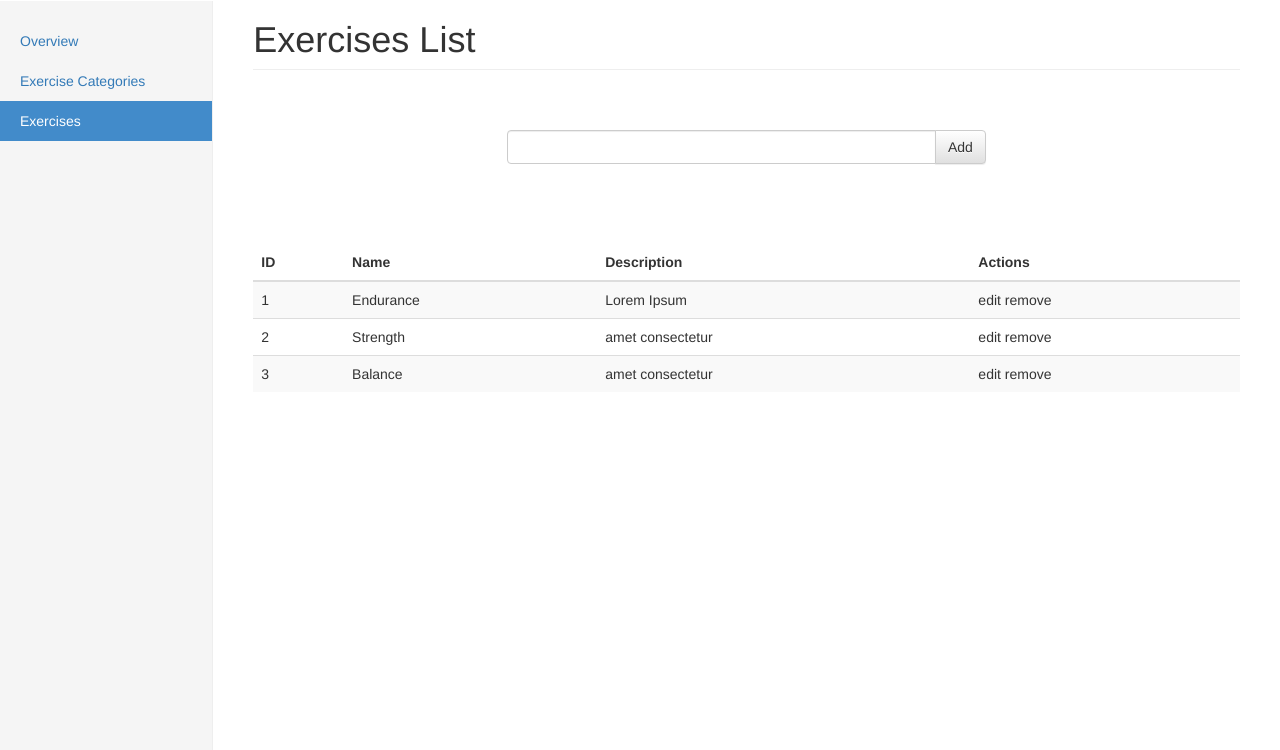
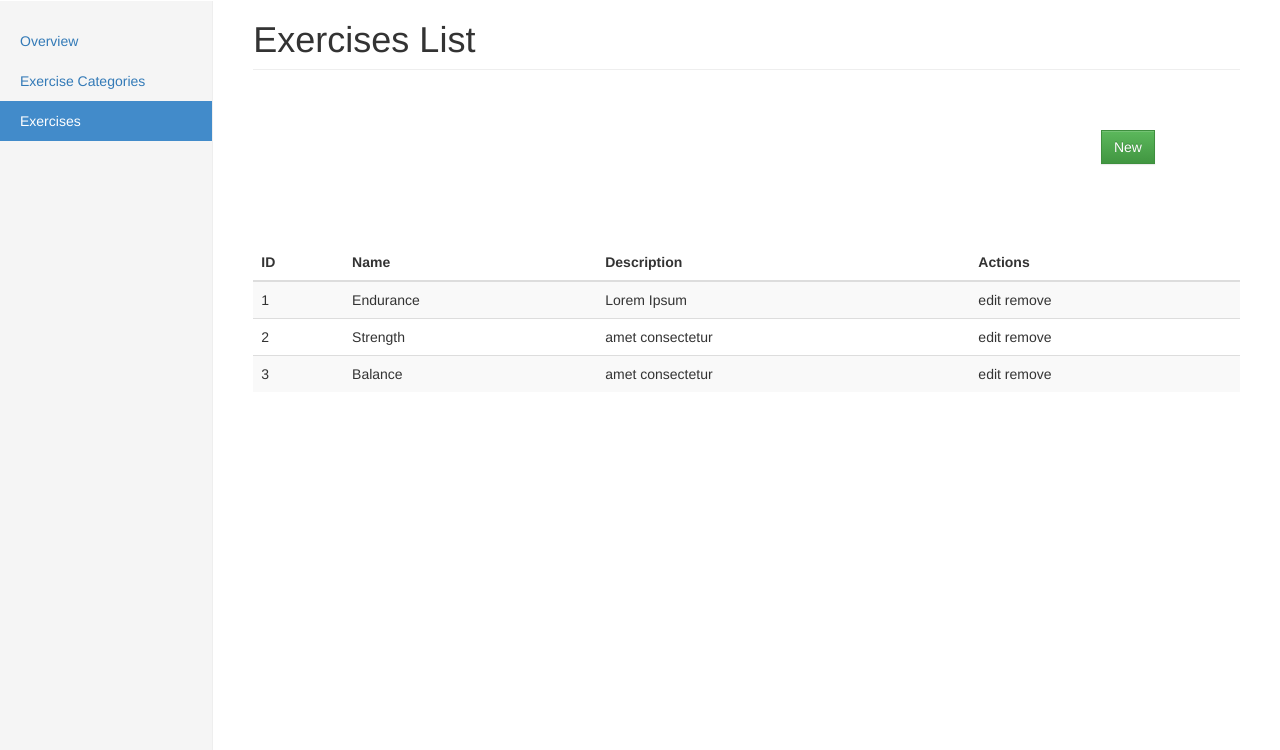
Before and after one commit to kikocastro/2014FallWeb, a PHP site: page /admin/exercises.php in a window 1280 px wide. Shown: the part 50-800 px from the top of the page. Run offline with PHP 8.4, Linux system fonts and the light colour scheme; some libraries are stand-ins or nearby versions.

Commit message:
fixed positions

```diff
--- a/fitness_track_app/wireframe/admin/exercises-categories.php
+++ b/fitness_track_app/wireframe/admin/exercises-categories.php
@@ -44,12 +44,12 @@
         </div>
         <div class="col-sm-9 col-sm-offset-3 col-md-10 col-md-offset-2 main">
           <h1 class="page-header">Exercises Categories List</h1>
-
           <div class="row placeholders">
-            <div class="col-lg-4 col-lg-offset-8">
+            <div class="col-lg-6 col-lg-offset-3">
               <div class="input-group top-bottom-margin">
+                <input type="text" class="form-control" placeholder="Enter the new category">
                 <span class="input-group-btn">
-                  <button class="btn btn btn-success" type="button" >New</button>
+                  <button class="btn btn-default" type="button">Add</button>
                 </span>
               </div><!-- /input-group -->
             </div><!-- /.col-lg-6 -->
--- a/fitness_track_app/wireframe/admin/exercises.php
+++ b/fitness_track_app/wireframe/admin/exercises.php
@@ -45,11 +45,10 @@
         <div class="col-sm-9 col-sm-offset-3 col-md-10 col-md-offset-2 main">
           <h1 class="page-header">Exercises List</h1>
           <div class="row placeholders">
-            <div class="col-lg-6 col-lg-offset-3">
+            <div class="col-lg-3 col-lg-offset-9">
               <div class="input-group top-bottom-margin">
-                <input type="text" class="form-control">
                 <span class="input-group-btn">
-                  <button class="btn btn-default" type="button">Add</button>
+                  <button class="btn btn-success" type="button">New</button>
                 </span>
               </div><!-- /input-group -->
             </div><!-- /.col-lg-6 -->
```
